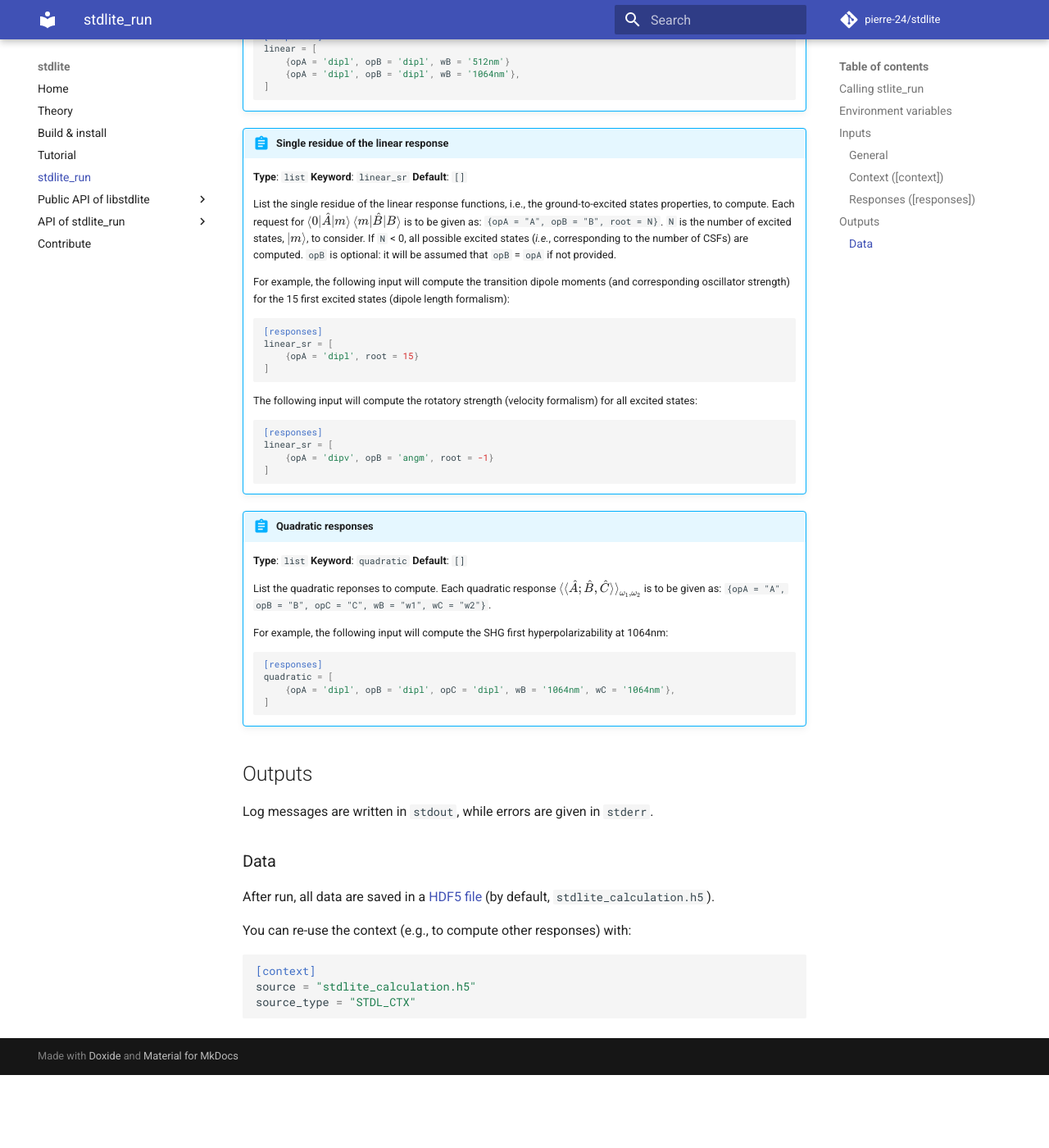
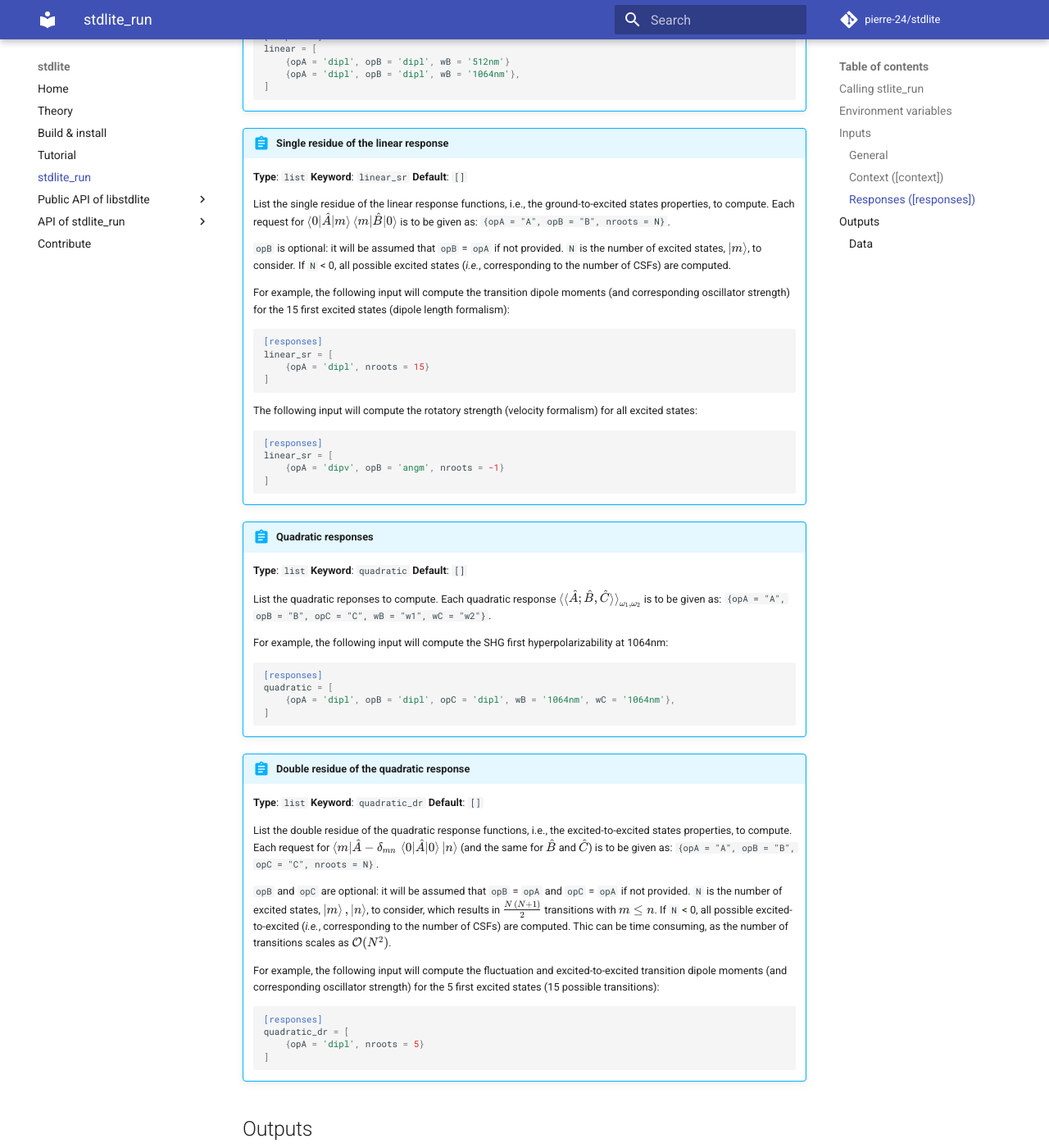
Before and after one commit to pierre-24/stdlite, an MkDocs documentation site: the page built from docs/app.md, in a window 1280 px wide and 1400 px high, scrolled down 3715 px. Shown: the whole window at 82% size. Built offline with MkDocs 1.6.1 and Material for MkDocs 9.7.7, drawn with Linux system fonts in a browser that asks for light colours; comment, search, counter and statistics services are not loaded; before the commit the page ends 5026 px from its top, so only the background shows below that.

Commit message:
improve e2e

````diff
--- a/docs/app.md
+++ b/docs/app.md
@@ -206,17 +206,18 @@ Other operators will be added in the future.
     **Default**: `[]`
 
     List the single residue of the linear response functions, i.e., the ground-to-excited states properties, to compute.
-    Each request for $\braket{0|\hat A|m}\braket{m|\hat B|B}$ is to be given as: `{opA = "A", opB = "B", root = N}`.
+    Each request for $\braket{0|\hat A|m}\braket{m|\hat B|0}$ is to be given as: `{opA = "A", opB = "B", nroots = N}`.
+
+    `opB` is optional: it will be assumed that `opB` = `opA` if not provided.
     `N` is the number of excited states, $\ket{m}$, to consider.
     If `N` < 0, all possible excited states (*i.e.*, corresponding to the number of CSFs) are computed.
-    `opB` is optional: it will be assumed that `opB` = `opA` if not provided.
 
     For example, the following input will compute the transition dipole moments (and corresponding oscillator strength) for the 15 first excited states (dipole length formalism):
 
     ```toml
     [responses]
     linear_sr = [
-        {opA = 'dipl', root = 15}
+        {opA = 'dipl', nroots = 15}
     ]
     ```
 
@@ -225,7 +226,7 @@ Other operators will be added in the future.
     ```toml
     [responses]
     linear_sr = [
-        {opA = 'dipv', opB = 'angm', root = -1}
+        {opA = 'dipv', opB = 'angm', nroots = -1}
     ]
     ```
 
@@ -247,6 +248,29 @@ Other operators will be added in the future.
     ]
     ```
 
+!!! abstract "Double residue of the quadratic response"
+
+    **Type**: `list`
+    **Keyword**: `quadratic_dr`
+    **Default**: `[]`
+
+    List the double residue of the quadratic response functions, i.e., the excited-to-excited states properties, to compute.
+    Each request for $\braket{m|\hat A-\delta_{mn}\,\braket{0|\hat A|0}|n}$ (and the same for $\hat B$ and $\hat C$) is to be given as: `{opA = "A", opB = "B", opC = "C", nroots = N}`.
+
+    `opB` and `opC` are optional: it will be assumed that `opB` = `opA` and  `opC` = `opA` if not provided.
+    `N` is the number of excited states, $\ket{m}, \ket{n}$, to consider, which results in $\frac{N\,(N+1)}{2}$ transitions with $m\leq n$.
+    If `N` < 0, all possible excited-to-excited (*i.e.*, corresponding to the number of CSFs) are computed.
+    Thic can be time consuming, as the number of transitions scales as $\mathcal{O}(N^2)$.
+
+    For example, the following input will compute the fluctuation and excited-to-excited transition dipole moments (and corresponding oscillator strength) for the 5 first excited states (15 possible transitions):
+
+    ```toml
+    [responses]
+    quadratic_dr = [
+        {opA = 'dipl', nroots = 5}
+    ]
+    ```
+
 ## Outputs
 
 Log messages are written in `stdout`, while errors are given in `stderr`.
````
Also changed, not shown: docs/theory.md (+9 -9 lines), 2 other files.
